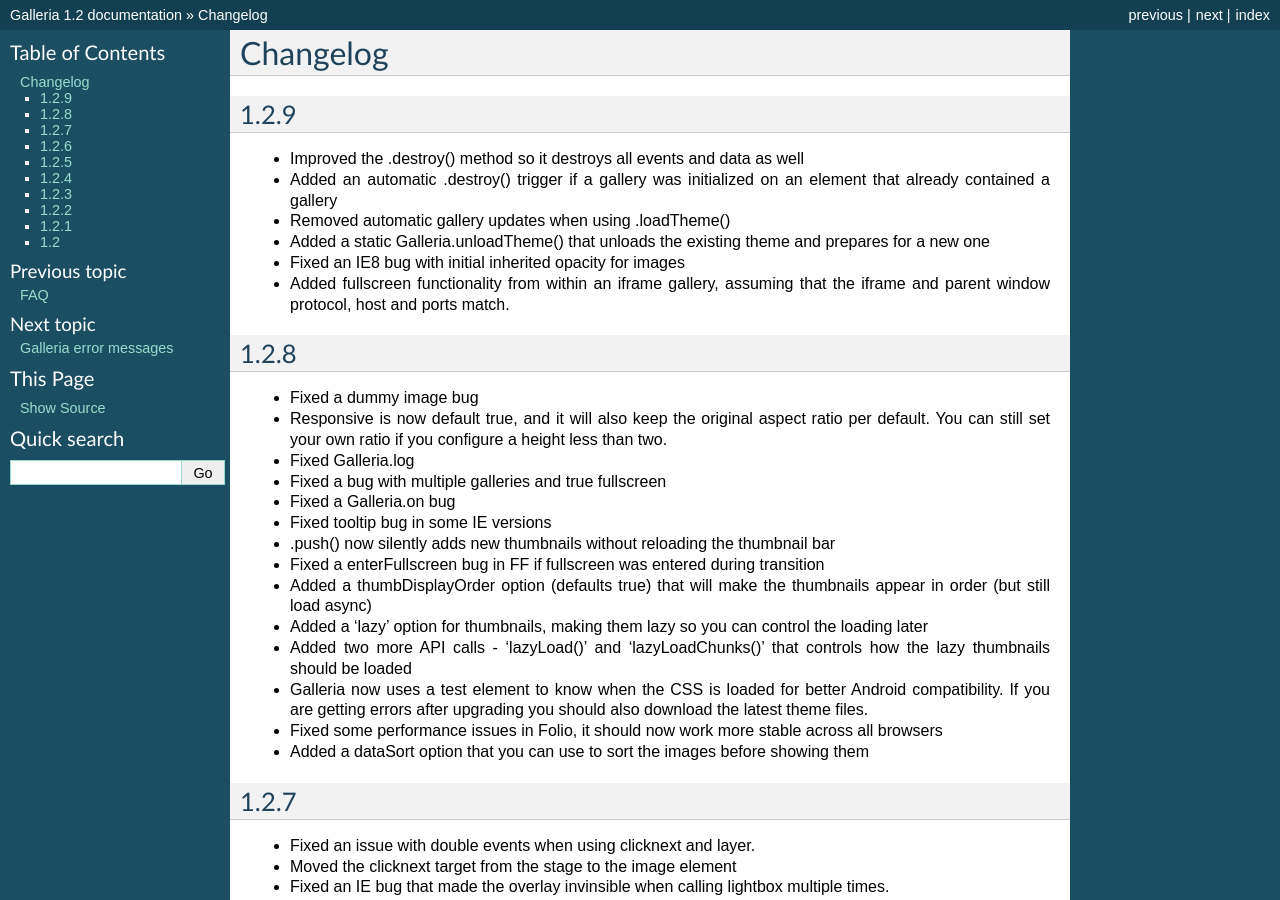
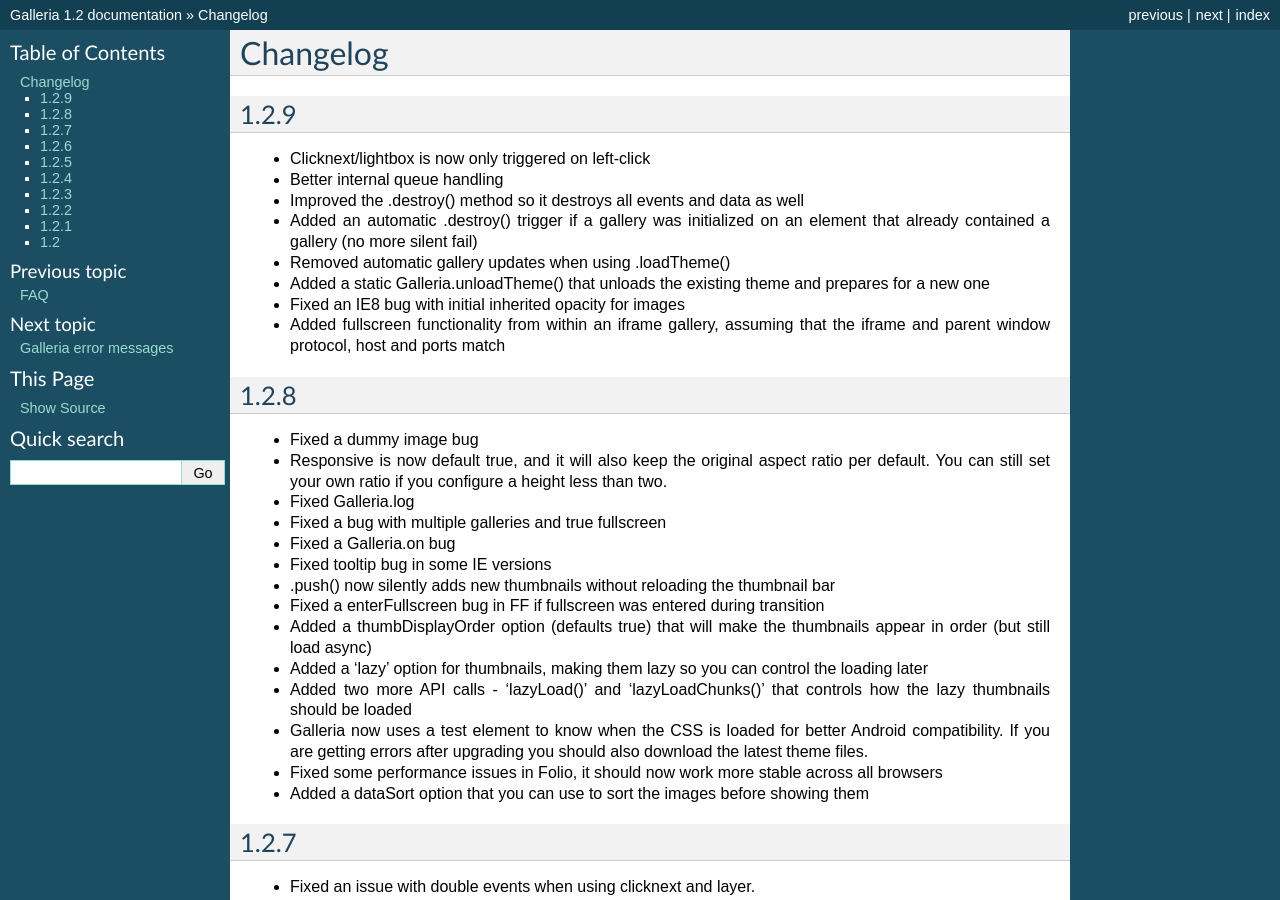
Before and after one commit to GalleriaJS/galleria, a Sphinx documentation site: the page built from docs/references/changelog.rst, in a window 1280 px wide and 900 px high. Built offline with Sphinx 7.4.7, drawn with Linux system fonts in a browser that asks for light colours.

Commit message:
stuff from home

```diff
--- a/docs/references/changelog.rst
+++ b/docs/references/changelog.rst
@@ -4,12 +4,14 @@
 
 1.2.9
 -----
+* Clicknext/lightbox is now only triggered on left-click
+* Better internal queue handling
 * Improved the .destroy() method so it destroys all events and data as well
-* Added an automatic .destroy() trigger if a gallery was initialized on an element that already contained a gallery
+* Added an automatic .destroy() trigger if a gallery was initialized on an element that already contained a gallery (no more silent fail)
 * Removed automatic gallery updates when using .loadTheme()
 * Added a static Galleria.unloadTheme() that unloads the existing theme and prepares for a new one
 * Fixed an IE8 bug with initial inherited opacity for images
-* Added fullscreen functionality from within an iframe gallery, assuming that the iframe and parent window protocol, host and ports match.
+* Added fullscreen functionality from within an iframe gallery, assuming that the iframe and parent window protocol, host and ports match
 
 1.2.8
 -----
```
Also changed, not shown: 1 other file.
